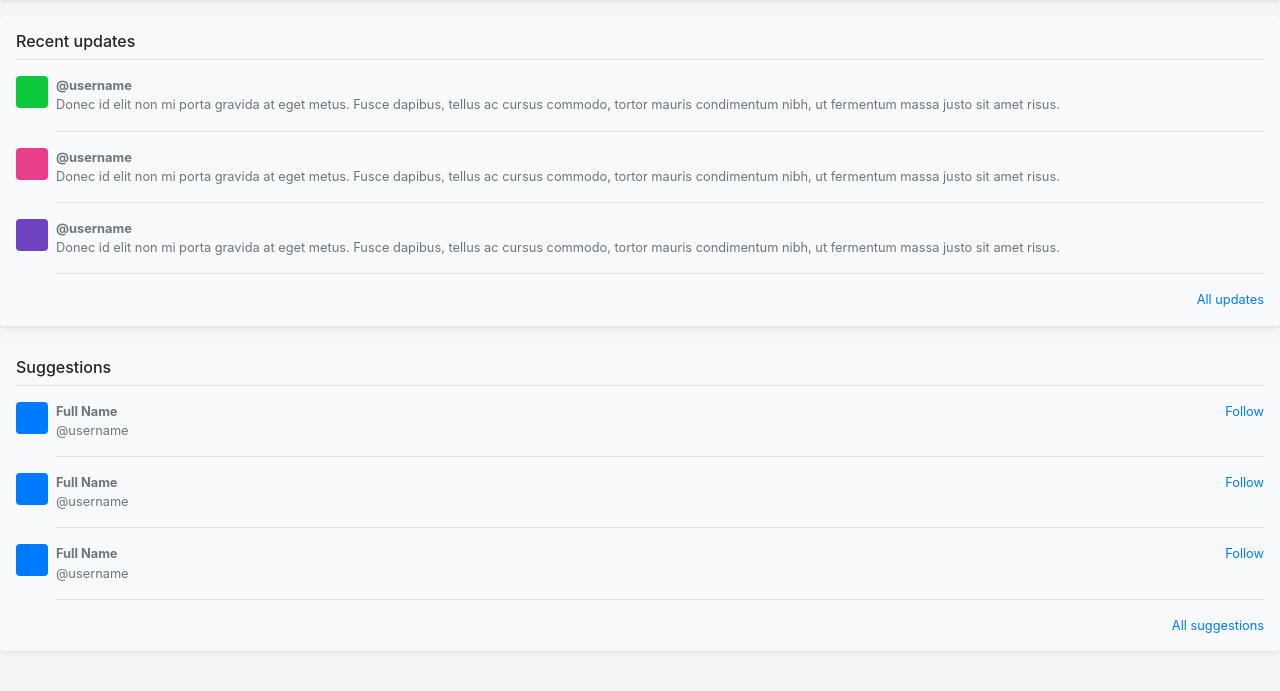
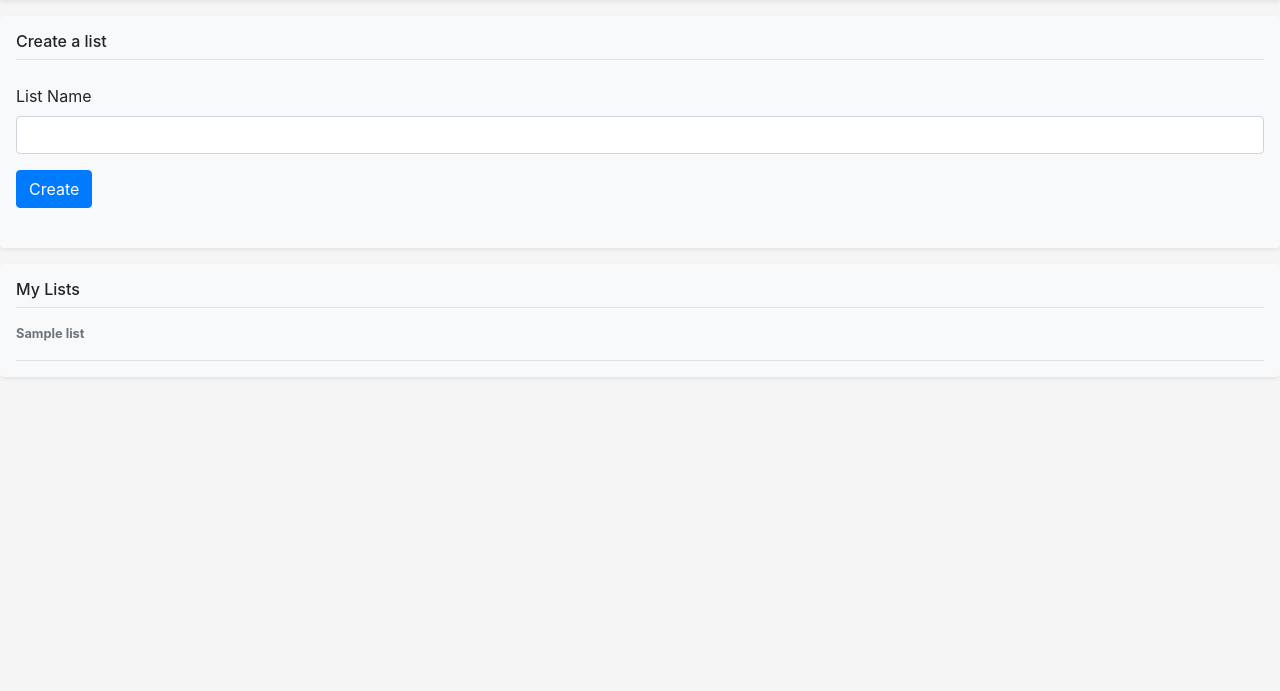
Before and after one commit to LiranCaduri/ReminderApp, a Flask app: page /lists in a window 1280 px wide. Shown: the part 56-747 px from the top of the page. Run offline with Flask 2, Linux system fonts and the light colour scheme; the visitor is signed in with stand-in values (Sample User, id 1); tables that the repository leaves empty hold one stand-in row (values such as "Sample post").

Commit message:
add: lists and listitems addtion

```diff
--- a/app.py
+++ b/app.py
@@ -42,7 +42,8 @@ def register():
 def home():
     if 'user_id' in session.keys():
         user = User.query.filter_by(id=session['user_id']).first()
-        return render_template('home.html', user=user)
+        user_todos_top_5 = user.todos[0:5]
+        return render_template('home.html', user=user, todos=user_todos_top_5)
     else:
         return '401'
 
@@ -52,14 +53,17 @@ def home():
 def todos(editmode=False, item=None):
     if 'user_id' in session.keys():
         user = User.query.filter_by(id=session['user_id']).first()
+
         if request.method == 'POST':
             title, desc = request.form.values()
             new_todo = Todos(title=title, description=desc, owner=user)
             db.session.add(new_todo)
             db.session.commit()
+
         if editmode is False:
             session.pop('title', None)
             session.pop('desc', None)
+
         return render_template('todos.html', data=user.todos, editmode=editmode, item=item)
     else:
         return '401'
@@ -129,7 +133,32 @@ def update(item):
 
 @app.route('/lists', methods=['GET', 'POST'])
 def lists():
-    return render_template('home.html')
+    if 'user_id' in session.keys():
+        user = User.query.filter_by(id=session['user_id']).first()
+        if request.method == 'POST':
+            title = request.form['title']
+            new_list = List(owner=user, title=title)
+            db.session.add(new_list)
+            db.session.commit()
+        return render_template('list.html', lists=user.lists)
+
+    else:
+        return '401'
+
+
+@app.route('/view/<items_list>', methods=['GET', 'POST'])
+def list_view(items_list):
+    if 'user_id' in session.keys() and items_list is not None:
+        user = User.query.filter_by(id=session['user_id']).first()
+        il = List.query.filter_by(id=items_list).first()
+        if request.method == 'POST':
+            new_item = ListItem(owner_id=il.id, name=request.form['list_item'])
+            db.session.add(new_item)
+            db.session.commit()
+
+        return render_template('list_view.html', list=il)
+    else:
+        return '401'
 
 
 @app.route('/logout')
--- a/templates/home.html
+++ b/templates/home.html
@@ -8,47 +8,29 @@
 
 {% block below %}
     <div class="my-3 p-3 rounded bg-light shadow-sm">
-        <h6 class="border-bottom border-gray pb-2 mb-0">Recent updates</h6>
+        <h6 class="border-bottom border-gray pb-2 mb-0">Todos</h6>
+
+        {% for item in todos %}
         <div class="media text-muted pt-3">
+            {% if item.completed %}
             <svg class="bd-placeholder-img mr-2 rounded" width="32" height="32" xmlns="http://www.w3.org/2000/svg"
                 preserveAspectRatio="xMidYMid slice" focusable="false" role="img" aria-label="Placeholder: 32x32">
-                <title>Placeholder</title>
                 <rect width="100%" height="100%" fill="#0cc93b" />
             </svg>
-            <p class="media-body pb-3 mb-0 small lh-125 border-bottom border-gray">
-                <strong class="d-block text-gray-dark">@username</strong>
-                Donec id elit non mi porta gravida at eget metus. Fusce dapibus, tellus ac cursus commodo, tortor mauris
-                condimentum nibh, ut fermentum massa justo sit amet risus.
-            </p>
-        </div>
-        <div class="media text-muted pt-3">
+            {% else %}
             <svg class="bd-placeholder-img mr-2 rounded" width="32" height="32" xmlns="http://www.w3.org/2000/svg"
                 preserveAspectRatio="xMidYMid slice" focusable="false" role="img" aria-label="Placeholder: 32x32">
-                <title>Placeholder</title>
-                <rect width="100%" height="100%" fill="#e83e8c" /><text x="50%" y="50%" fill="#e83e8c"
-                    dy=".3em">32x32</text>
+                <rect width="100%" height="100%" fill="#ff1919" />
             </svg>
-            <p class="media-body pb-3 mb-0 small lh-125 border-bottom border-gray">
-                <strong class="d-block text-gray-dark">@username</strong>
-                Donec id elit non mi porta gravida at eget metus. Fusce dapibus, tellus ac cursus commodo, tortor mauris
-                condimentum nibh, ut fermentum massa justo sit amet risus.
-            </p>
+            {% endif %}
+            <div class="media-body pb-3 mb-0 small lh-125 border-bottom border-gray">
+                <strong class="d-block text-gray-dark">{{item.title}}</strong>
+                <p>{{item.description}}</p>
+            </div>
         </div>
-        <div class="media text-muted pt-3">
-            <svg class="bd-placeholder-img mr-2 rounded" width="32" height="32" xmlns="http://www.w3.org/2000/svg"
-                preserveAspectRatio="xMidYMid slice" focusable="false" role="img" aria-label="Placeholder: 32x32">
-                <title>Placeholder</title>
-                <rect width="100%" height="100%" fill="#6f42c1" /><text x="50%" y="50%" fill="#6f42c1"
-                    dy=".3em">32x32</text>
-            </svg>
-            <p class="media-body pb-3 mb-0 small lh-125 border-bottom border-gray">
-                <strong class="d-block text-gray-dark">@username</strong>
-                Donec id elit non mi porta gravida at eget metus. Fusce dapibus, tellus ac cursus commodo, tortor mauris
-                condimentum nibh, ut fermentum massa justo sit amet risus.
-            </p>
-        </div>
+        {% endfor %}
         <small class="d-block text-right mt-3">
-            <a href="#">All updates</a>
+            <a href={{url_for('todos')}}>All Todos</a>
         </small>
     </div>
 
--- /dev/null
+++ b/templates/list.html
@@ -0,0 +1,28 @@
+{% extends 'nav.html' %}
+
+{% block below %}
+<div class="my-3 p-3 rounded bg-light shadow-sm">
+    <h6 class="border-bottom border-gray pb-2 mb-0">Create a list</h6>
+    <form method="post" class="my-4" action={{url_for('lists')}}>
+        <div class="form-group">
+            <label for="title">List Name</label>
+            <input type="text" name="title" class="form-control" required>
+        </div>
+        <button type="submit" class="btn btn-primary">Create</button>
+    </form>
+</div>
+
+<div class="my-3 p-3 rounded bg-light shadow-sm">
+    <h6 class="border-bottom border-gray pb-2 mb-0">My Lists</h6>
+
+    {% for list in lists %}
+    <a href={{url_for('list_view', items_list=list.id)}}>
+        <div class="media text-muted pt-3">
+            <div class="media-body pb-3 mb-0 small lh-125 border-bottom border-gray">
+                <strong class="d-block text-gray-dark">{{list.title}}</strong>
+            </div>
+        </div>
+    </a>
+    {% endfor %}
+</div>
+{% endblock %}
```
Also changed, not shown: models.py (+17 -2 lines), templates/list_view.html (added, +26 -0 lines).
